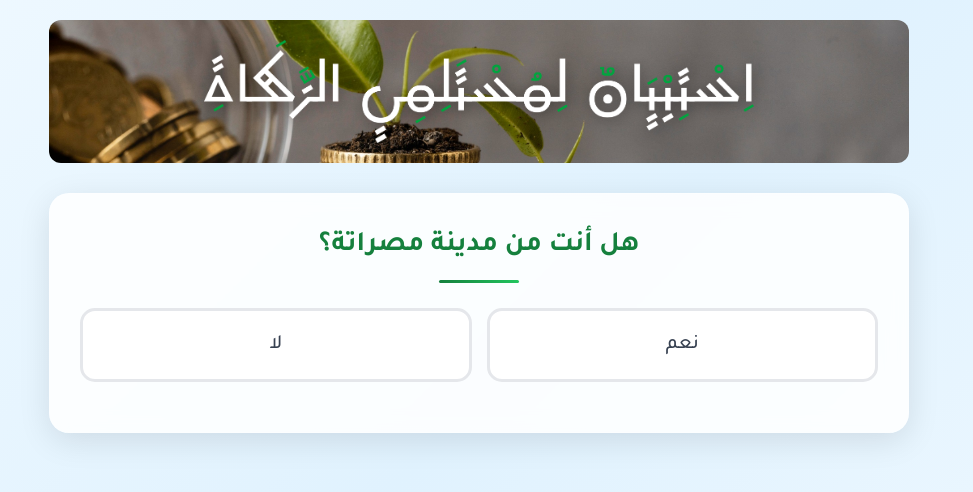
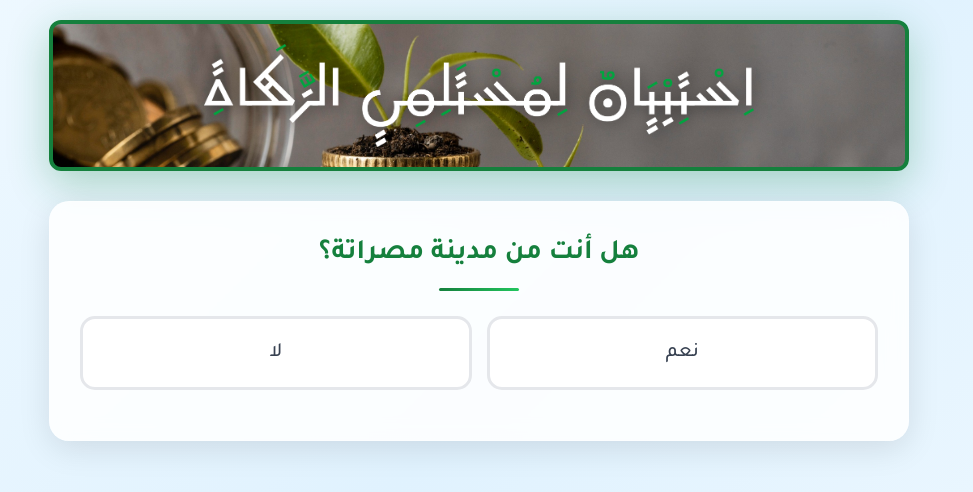
Before and after one commit to ABDO-sig/zakat-survey, a plain HTML site: page index.html in a window 1280 px wide. Shown: the whole page, without its empty margins (161-1134 px from the left). Drawn offline with Linux system fonts and the light colour scheme.

Commit message:
Update style.css

```diff
--- a/style.css
+++ b/style.css
@@ -52,6 +52,10 @@ body {
     margin: 0 auto; /* توسيط الحاوية أفقياً */
     border-radius: 12px; /* حواف مستديرة */
     box-sizing: border-box; /* تضمين الحشوة والحدود ضمن الحجم */
+    border: 4px solid #15803d;
+box-shadow: 0 12px 40px rgba(21, 128, 61, 0.3);
+border-radius: 25px;
+
 }
 
 /* صورة الشعار الرئيسية */
@@ -63,6 +67,8 @@ body {
     filter: contrast(1.2) brightness(1.1) drop-shadow(2px 2px 8px rgba(0,0,0,0.5)); /* تحسين وضوح الصورة */
     position: relative; /* تموضع نسبي */
     z-index: 2; /* طبقة أعلى لضمان ظهورها فوق الخلفية */
+    filter: contrast(1.2) brightness(1.1) drop-shadow(2px 2px 8px rgba(0,0,0,0.5));
+
 }
 
 /* صورة الشعار الرئيسية */
```
